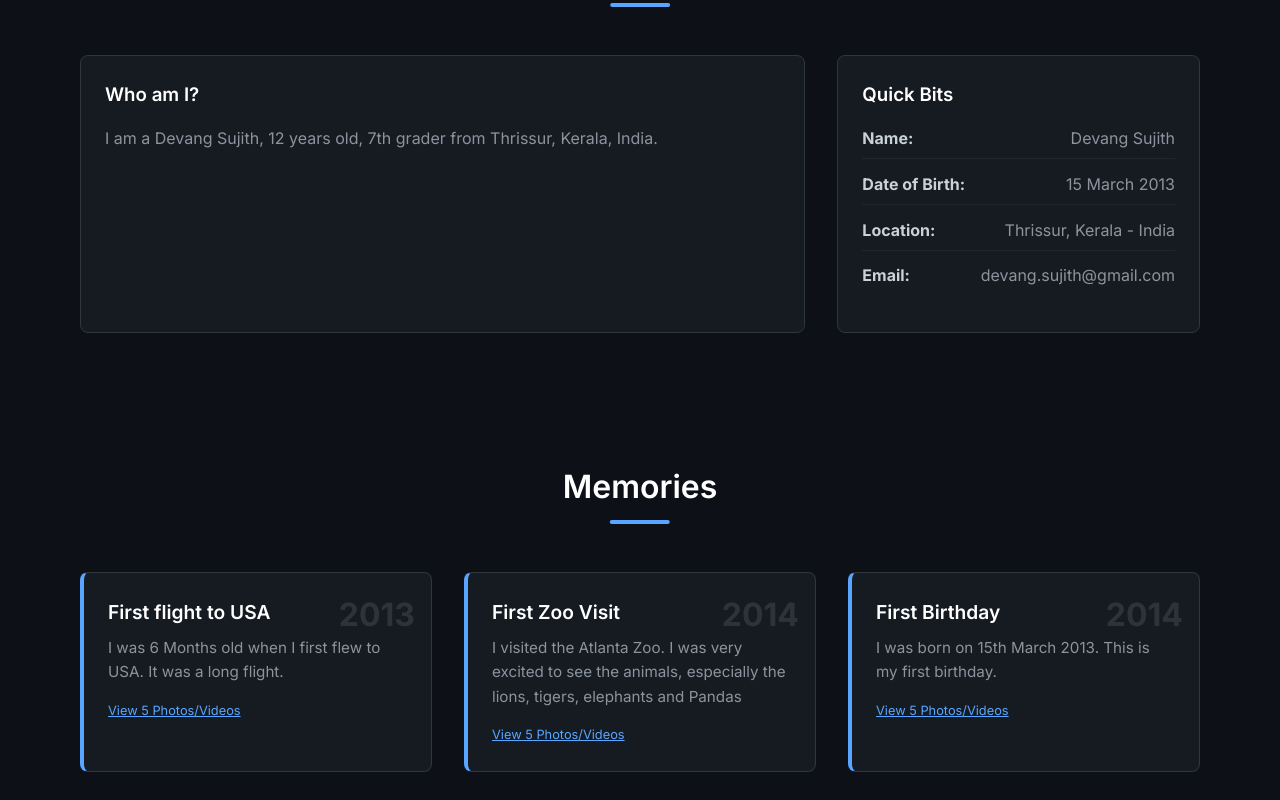
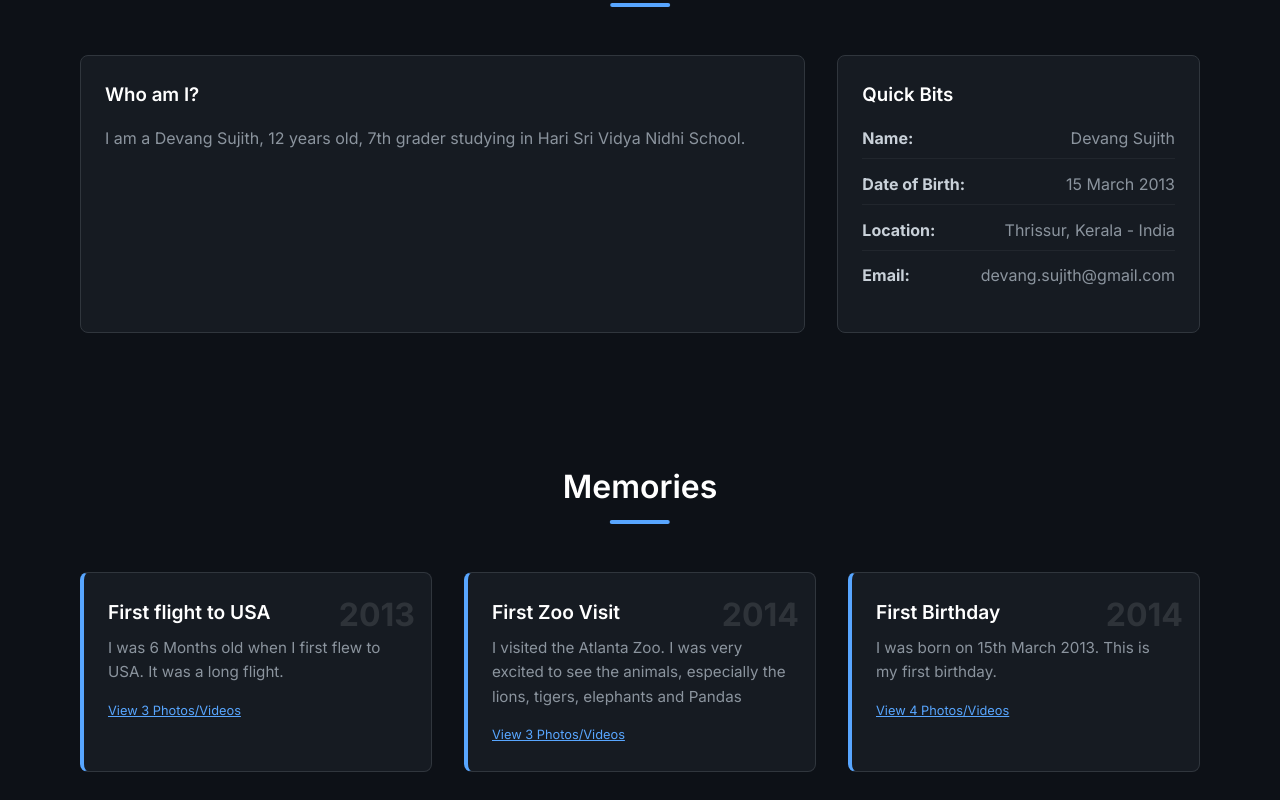
Before and after one commit to devangsujith/portfolio, an Angular app: page / in a window 1280 px wide. Shown: the part 920-1720 px from the top of the page. Built offline with nearby package versions, Linux system fonts and the light colour scheme.

Commit message:
chore: update bio text and simplify memories media

```diff
--- a/src/app/components/about/about.component.html
+++ b/src/app/components/about/about.component.html
@@ -5,7 +5,7 @@
             <div class="card bio-card">
                 <h3>Who am I?</h3>
                 <p>
-                    I am a Devang Sujith, 12 years old, 7th grader from Thrissur, Kerala, India.
+                    I am a Devang Sujith, 12 years old, 7th grader studying in Hari Sri Vidya Nidhi School.
 
                 </p>
             </div>
--- a/src/app/components/memories/memories.component.ts
+++ b/src/app/components/memories/memories.component.ts
@@ -51,8 +51,6 @@ export class MemoriesComponent {
         { type: 'image', url: 'https://loremflickr.com/800/600/airplane?random=1' },
         { type: 'image', url: 'https://loremflickr.com/800/600/airport?random=2' },
         { type: 'image', url: 'https://loremflickr.com/800/600/luggage?random=3' },
-        { type: 'video', url: 'https://www.youtube.com/embed/y2i-Vj00tG8' }, // Landing (verified ID)
-        { type: 'video', url: 'https://www.youtube.com/embed/LXb3EKWsInQ' }
       ]
     },
     {
@@ -63,8 +61,6 @@ export class MemoriesComponent {
         { type: 'image', url: 'https://loremflickr.com/800/600/zoo?random=4' },
         { type: 'image', url: 'https://loremflickr.com/800/600/lion?random=5' },
         { type: 'image', url: 'https://loremflickr.com/800/600/panda?random=6' },
-        { type: 'video', url: 'https://www.youtube.com/embed/D3D3A6oD3E0' },
-        { type: 'video', url: 'https://www.youtube.com/embed/6i1YyWv8eT0' }
       ]
     },
     {
@@ -76,7 +72,7 @@ export class MemoriesComponent {
         { type: 'image', url: 'https://loremflickr.com/800/600/party?random=8' },
         { type: 'image', url: 'https://loremflickr.com/800/600/balloons?random=9' },
         { type: 'video', url: 'https://www.youtube.com/embed/_z-1fTlSDF0' },
-        { type: 'video', url: 'https://www.youtube.com/embed/P6u3jK9qgqI' }
+
       ]
     },
     {
@@ -87,8 +83,6 @@ export class MemoriesComponent {
         { type: 'image', url: 'https://loremflickr.com/800/600/halloween?random=10' },
         { type: 'image', url: 'https://loremflickr.com/800/600/pumpkin?random=11' },
         { type: 'image', url: 'https://loremflickr.com/800/600/costume?random=12' },
-        { type: 'video', url: 'https://www.youtube.com/embed/TS7f7nB6hW4' },
-        { type: 'video', url: 'https://www.youtube.com/embed/6v2L2UGZJAM' }
       ]
     },
     {
@@ -99,8 +93,6 @@ export class MemoriesComponent {
         { type: 'image', url: 'https://loremflickr.com/800/600/school,bus?random=13' },
         { type: 'image', url: 'https://loremflickr.com/800/600/classroom?random=14' },
         { type: 'image', url: 'https://loremflickr.com/800/600/books?random=15' },
-        { type: 'video', url: 'https://www.youtube.com/embed/y6a3B27o5T8' },
-        { type: 'video', url: 'https://www.youtube.com/embed/ysz5S6PUM-U' }
       ]
     },
     {
@@ -111,8 +103,6 @@ export class MemoriesComponent {
         { type: 'image', url: 'https://loremflickr.com/800/600/lego?random=16' },
         { type: 'image', url: 'https://loremflickr.com/800/600/themepark?random=17' },
         { type: 'image', url: 'https://loremflickr.com/800/600/toys?random=18' },
-        { type: 'video', url: 'https://www.youtube.com/embed/O42i1u7L-X8' },
-        { type: 'video', url: 'https://www.youtube.com/embed/xPPLbEFybbQ' }
       ]
     },
     {
@@ -123,8 +113,7 @@ export class MemoriesComponent {
         { type: 'image', url: 'https://loremflickr.com/800/600/color,powder?random=19' },
         { type: 'image', url: 'https://loremflickr.com/800/600/festival?random=20' },
         { type: 'image', url: 'https://loremflickr.com/800/600/celebration?random=21' },
-        { type: 'video', url: 'https://www.youtube.com/embed/Hh-o5g4tLVE' },
-        { type: 'video', url: 'https://www.youtube.com/embed/LXb3EKWsInQ' }
+
       ]
     },
     {
@@ -135,8 +124,6 @@ export class MemoriesComponent {
         { type: 'image', url: 'https://loremflickr.com/800/600/taekwondo?random=22' },
         { type: 'image', url: 'https://loremflickr.com/800/600/martialarts?random=23' },
         { type: 'image', url: 'https://loremflickr.com/800/600/sport?random=24' },
-        { type: 'video', url: 'https://www.youtube.com/embed/3F6q3_3v3x8' },
-        { type: 'video', url: 'https://www.youtube.com/embed/P6u3jK9qgqI' }
       ]
     },
     {
@@ -147,8 +134,6 @@ export class MemoriesComponent {
         { type: 'image', url: 'https://loremflickr.com/800/600/tools?random=25' },
         { type: 'image', url: 'https://loremflickr.com/800/600/woodworking?random=26' },
         { type: 'image', url: 'https://loremflickr.com/800/600/workshop?random=27' },
-        { type: 'video', url: 'https://www.youtube.com/embed/6d6d6d6d6d6' },
-        { type: 'video', url: 'https://www.youtube.com/embed/6v2L2UGZJAM' }
       ]
     },
     {
@@ -159,8 +144,6 @@ export class MemoriesComponent {
         { type: 'image', url: 'https://loremflickr.com/800/600/camping?random=28' },
         { type: 'image', url: 'https://loremflickr.com/800/600/campfire?random=29' },
         { type: 'image', url: 'https://loremflickr.com/800/600/forest?random=30' },
-        { type: 'video', url: 'https://www.youtube.com/embed/7e7e7e7e7e7' },
-        { type: 'video', url: 'https://www.youtube.com/embed/ysz5S6PUM-U' }
       ]
     },
     {
@@ -171,8 +154,6 @@ export class MemoriesComponent {
         { type: 'image', url: 'https://loremflickr.com/800/600/snow?random=31' },
         { type: 'image', url: 'https://loremflickr.com/800/600/winter?random=32' },
         { type: 'image', url: 'https://loremflickr.com/800/600/snowman?random=33' },
-        { type: 'video', url: 'https://www.youtube.com/embed/9g9g9g9g9g9' },
-        { type: 'video', url: 'https://www.youtube.com/embed/xPPLbEFybbQ' }
       ]
     },
     {
@@ -184,7 +165,6 @@ export class MemoriesComponent {
         { type: 'image', url: 'https://loremflickr.com/800/600/park?random=35' },
         { type: 'image', url: 'https://loremflickr.com/800/600/playground?random=36' },
         { type: 'video', url: 'https://www.youtube.com/embed/S948vA66P_0' },
-        { type: 'video', url: 'https://www.youtube.com/embed/LXb3EKWsInQ' }
       ]
     },
     {
@@ -195,8 +175,6 @@ export class MemoriesComponent {
         { type: 'image', url: 'https://loremflickr.com/800/600/bowling?random=37' },
         { type: 'image', url: 'https://loremflickr.com/800/600/sport?random=38' },
         { type: 'image', url: 'https://loremflickr.com/800/600/ball?random=39' },
-        { type: 'video', url: 'https://www.youtube.com/embed/Bey4XXJAqS8' },
-        { type: 'video', url: 'https://www.youtube.com/embed/P6u3jK9qgqI' }
       ]
     },
     {
@@ -207,8 +185,7 @@ export class MemoriesComponent {
         { type: 'image', url: 'https://loremflickr.com/800/600/boat?random=40' },
         { type: 'image', url: 'https://loremflickr.com/800/600/ocean?random=41' },
         { type: 'image', url: 'https://loremflickr.com/800/600/water?random=42' },
-        { type: 'video', url: 'https://www.youtube.com/embed/eCoDD2R9zM8' },
-        { type: 'video', url: 'https://www.youtube.com/embed/6v2L2UGZJAM' }
+
       ]
     },
     {
@@ -219,8 +196,7 @@ export class MemoriesComponent {
         { type: 'image', url: 'https://loremflickr.com/800/600/cruise?random=43' },
         { type: 'image', url: 'https://loremflickr.com/800/600/ship?random=44' },
         { type: 'image', url: 'https://loremflickr.com/800/600/sea?random=45' },
-        { type: 'video', url: 'https://www.youtube.com/embed/z4B7h-6vY9c' },
-        { type: 'video', url: 'https://www.youtube.com/embed/ysz5S6PUM-U' }
+
       ]
     },
     {
@@ -228,11 +204,10 @@ export class MemoriesComponent {
       title: 'Trip to Kumarakon',
       description: 'My Father and I went on a trip to Kumarakon Backwaters. It was a great and unforgettable experience.',
       media: [
-        { type: 'image', url: 'https://loremflickr.com/800/600/kerala?random=46' },
-        { type: 'image', url: 'https://loremflickr.com/800/600/houseboat?random=47' },
-        { type: 'image', url: 'https://loremflickr.com/800/600/nature?random=48' },
-        { type: 'video', url: 'https://www.youtube.com/embed/t4gjl-9C8H8' },
-        { type: 'video', url: 'https://www.youtube.com/embed/xPPLbEFybbQ' }
+        { type: 'image', url: 'https://loremflickr.com/800/600/kerala' },
+        { type: 'image', url: 'https://loremflickr.com/800/600/houseboat' },
+        { type: 'image', url: 'https://loremflickr.com/800/600/nature' },
+
       ]
     }
   ];
```
